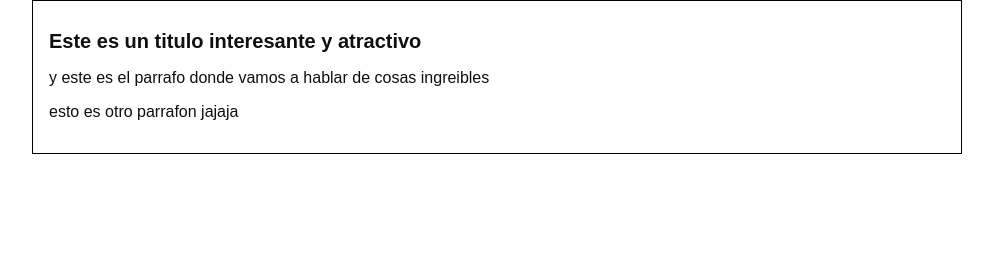
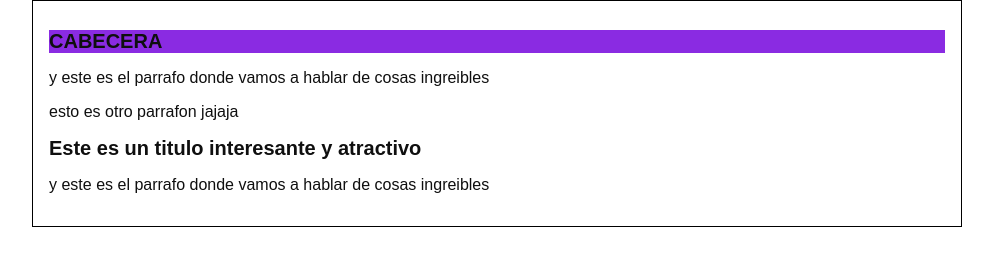
Before and after one commit to edgarunipacifico/hyperblog, a plain HTML site: page index.html in a window 1280 px wide. Shown: the whole page, without its empty margins (143-1136 px from the left). Drawn offline with Linux system fonts and the light colour scheme.

Commit message:
salto a rama main

```diff
--- a/estilo.css
+++ b/estilo.css
@@ -16,3 +16,6 @@ body{
 #container h1{
     font-size: 20px;
 }
+#ca{
+    background: blueviolet;
+}
--- a/index.html
+++ b/index.html
@@ -8,13 +8,17 @@
 </head>
 <body>
     <div id="container">
+        <div id="ca"><h1>CABECERA</h1></div>
 
-        <h1>Este es un titulo interesante  y atractivo </h1>
 
         <p>y este es el parrafo donde vamos a hablar de cosas ingreibles</p>
 
         <p>esto es otro parrafon jajaja</p>
 
+        <div id="post">
+            <h1>Este es un titulo interesante  y atractivo </h1>
+            <p>y este es el parrafo donde vamos a hablar de cosas ingreibles</p>
+        </div>
     </div>
 </body>
 </html>
```
